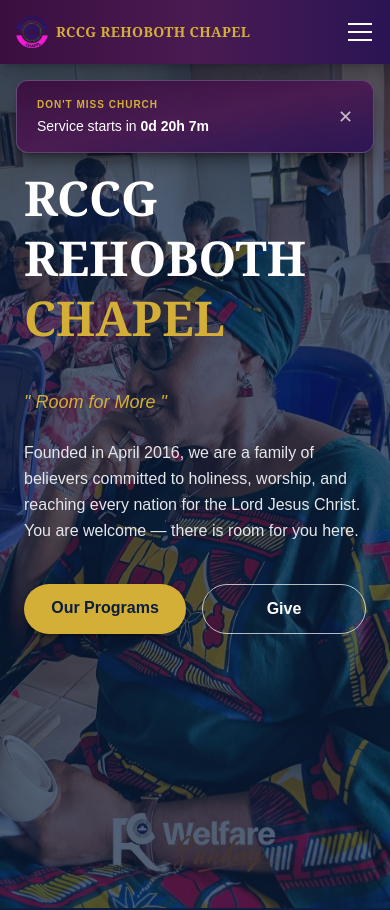
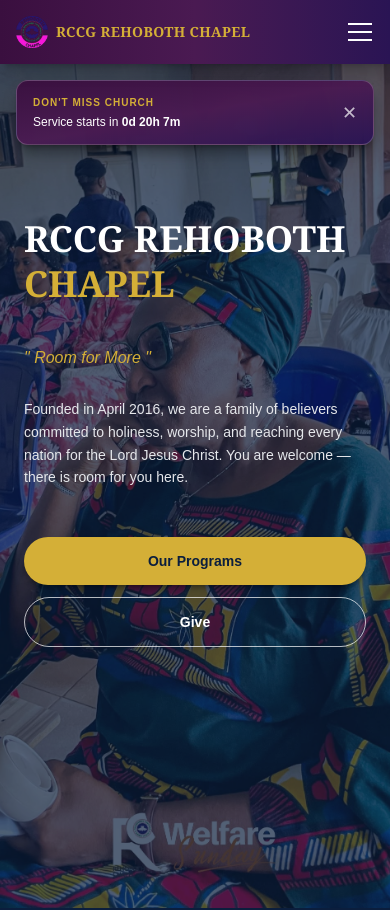
Before and after one commit to CodeWithHife/RCCG-Rehobooth-Chapel-Church-Website, a Next.js app: page / in a window 390 px wide. Shown: the top 910 px of the page. Built offline with nearby package versions, Linux system fonts and the light colour scheme.

Commit message:
hero changes

```diff
--- a/src/app/components/Hero.tsx
+++ b/src/app/components/Hero.tsx
@@ -94,7 +94,6 @@
     return () => clearInterval(slideInterval);
   }, []);
 
-  // Show the mobile popup shortly after load
   useEffect(() => {
     const timer = setTimeout(() => setShowMobilePopup(true), 800);
     return () => clearTimeout(timer);
@@ -116,7 +115,7 @@
               alt="Worship service"
               fill
               priority={index === 0}
-              className="object-cover"
+              className="object-cover object-[center_35%]"
             />
           </div>
         ))}
@@ -129,11 +128,11 @@
           showMobilePopup ? "translate-y-0 opacity-100" : "-translate-y-6 opacity-0 pointer-events-none"
         }`}
       >
-        <div className="bg-gradient-to-br from-[#3a0f3f]/95 via-[#4a1a52]/95 to-[#2a1454]/95 backdrop-blur-md border border-white/20 rounded-xl px-5 py-4 shadow-lg shadow-black/40 flex items-center justify-between gap-3">
+        <div className="bg-gradient-to-br from-[#3a0f3f]/95 via-[#4a1a52]/95 to-[#2a1454]/95 backdrop-blur-md border border-white/20 rounded-xl px-4 py-3.5 shadow-lg shadow-black/40 flex items-center justify-between gap-3">
           {ongoing ? (
             <div className="flex items-center gap-2">
               <span className="w-2 h-2 rounded-full bg-red-500 animate-pulse shrink-0" />
-              <p className="text-white text-sm font-medium">
+              <p className="text-white text-xs sm:text-sm font-medium">
                 Service is <span className="text-[#D4AF37] font-semibold">ongoing</span> — join us now!
               </p>
             </div>
@@ -142,7 +141,7 @@
               <p className="text-[#D4AF37] text-[10px] tracking-widest font-semibold mb-1">
                 DON'T MISS CHURCH
               </p>
-              <p className="text-white text-sm">
+              <p className="text-white text-xs sm:text-sm">
                 Service starts in{" "}
                 <span className="font-bold">
                   {days}d {hours}h {minutes}m
@@ -160,7 +159,7 @@
         </div>
       </div>
 
-      <section className="px-6 md:px-16 pt-16 md:pt-24 pb-32 max-w-5xl">
+      <section className="px-6 sm:px-8 md:px-16 pt-32 md:pt-14 pb-16 md:pb-32 max-w-5xl">
         {/* Desktop Countdown / Ongoing Card */}
         <div className="hidden md:block absolute top-24 right-16 bg-gradient-to-br from-[#3a0f3f]/80 via-[#4a1a52]/80 to-[#2a1454]/80 backdrop-blur-md border border-white/20 rounded-xl px-8 py-6 text-center shadow-lg shadow-black/30">
           {ongoing ? (
@@ -199,32 +198,34 @@
         </div>
 
         {/* Headline */}
-        <h1 className="font-serif font-bold text-5xl md:text-6xl leading-tight text-white mt-10">
+        <h1 className="font-serif font-bold text-4xl sm:text-5xl md:text-6xl leading-tight text-white mt-6 md:mt-6">
           RCCG REHOBOTH <br />
           <span className="text-[#D4AF37]">CHAPEL</span>
         </h1>
 
         {/* Quote */}
-        <p className="text-[#D4AF37] italic mt-10 text-lg">" Room for More "</p>
+        <p className="text-[#D4AF37] italic mt-10 md:mt-10 text-base md:text-lg">
+          " Room for More "
+        </p>
 
         {/* Description */}
-        <p className="text-gray-200 mt-6 max-w-xl leading-relaxed">
+        <p className="text-gray-200 mt-7 md:mt-6 max-w-xl leading-relaxed text-sm sm:text-base">
           Founded in April 2016, we are a family of believers committed to holiness,
           worship, and reaching every nation for the Lord Jesus Christ. You are welcome —
           there is room for you here.
         </p>
 
         {/* CTA Buttons */}
-        <div className="flex gap-4 mt-10">
+        <div className="flex flex-col sm:flex-row gap-3 sm:gap-4 mt-12 md:mt-10">
           <Link
             href="/programs"
-            className="flex-1 sm:flex-none sm:w-48 text-center bg-[#D4AF37] text-[#0B1E3D] font-bold px-6 py-3 rounded-full shadow-md shadow-black/30 hover:bg-[#c29d2e] hover:shadow-lg hover:shadow-[#D4AF37]/30 hover:-translate-y-0.5 transition-all duration-300"
+            className="w-full sm:w-auto sm:min-w-[180px] text-center bg-[#D4AF37] text-[#0B1E3D] font-bold text-sm sm:text-base px-6 py-3.5 sm:py-3 rounded-full shadow-md shadow-black/30 active:scale-95 hover:bg-[#c29d2e] hover:shadow-lg hover:shadow-[#D4AF37]/30 sm:hover:-translate-y-0.5 transition-all duration-300"
           >
             Our Programs
           </Link>
           <Link
             href="/give"
-            className="flex-1 sm:flex-none sm:w-48 text-center border border-white/70 text-white font-semibold px-6 py-3 rounded-full hover:bg-white hover:text-[#0B1E3D] hover:-translate-y-0.5 transition-all duration-300"
+            className="w-full sm:w-auto sm:min-w-[180px] text-center border border-white/70 text-white font-semibold text-sm sm:text-base px-6 py-3.5 sm:py-3 rounded-full active:scale-95 hover:bg-white hover:text-[#0B1E3D] sm:hover:-translate-y-0.5 transition-all duration-300"
           >
             Give
           </Link>
```
